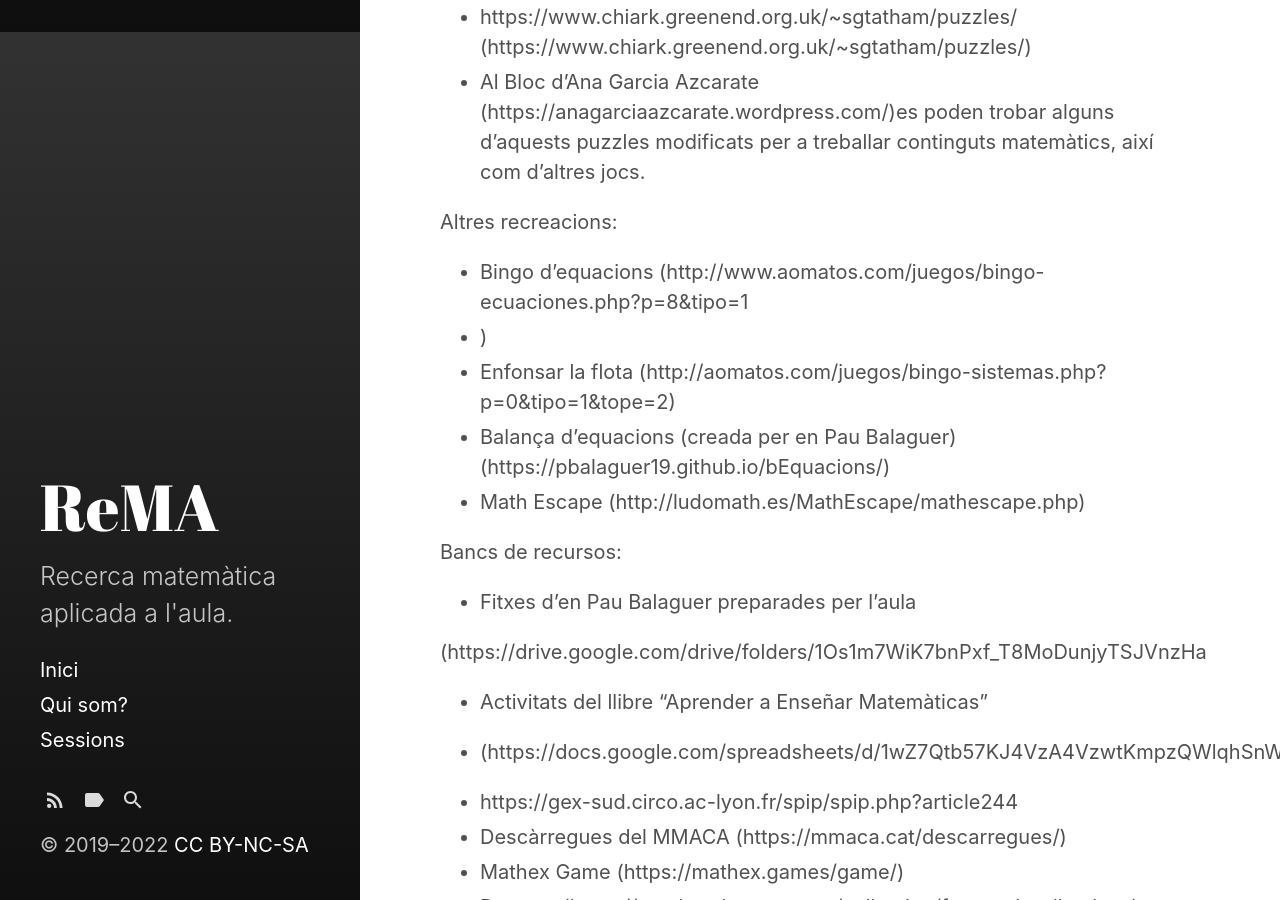
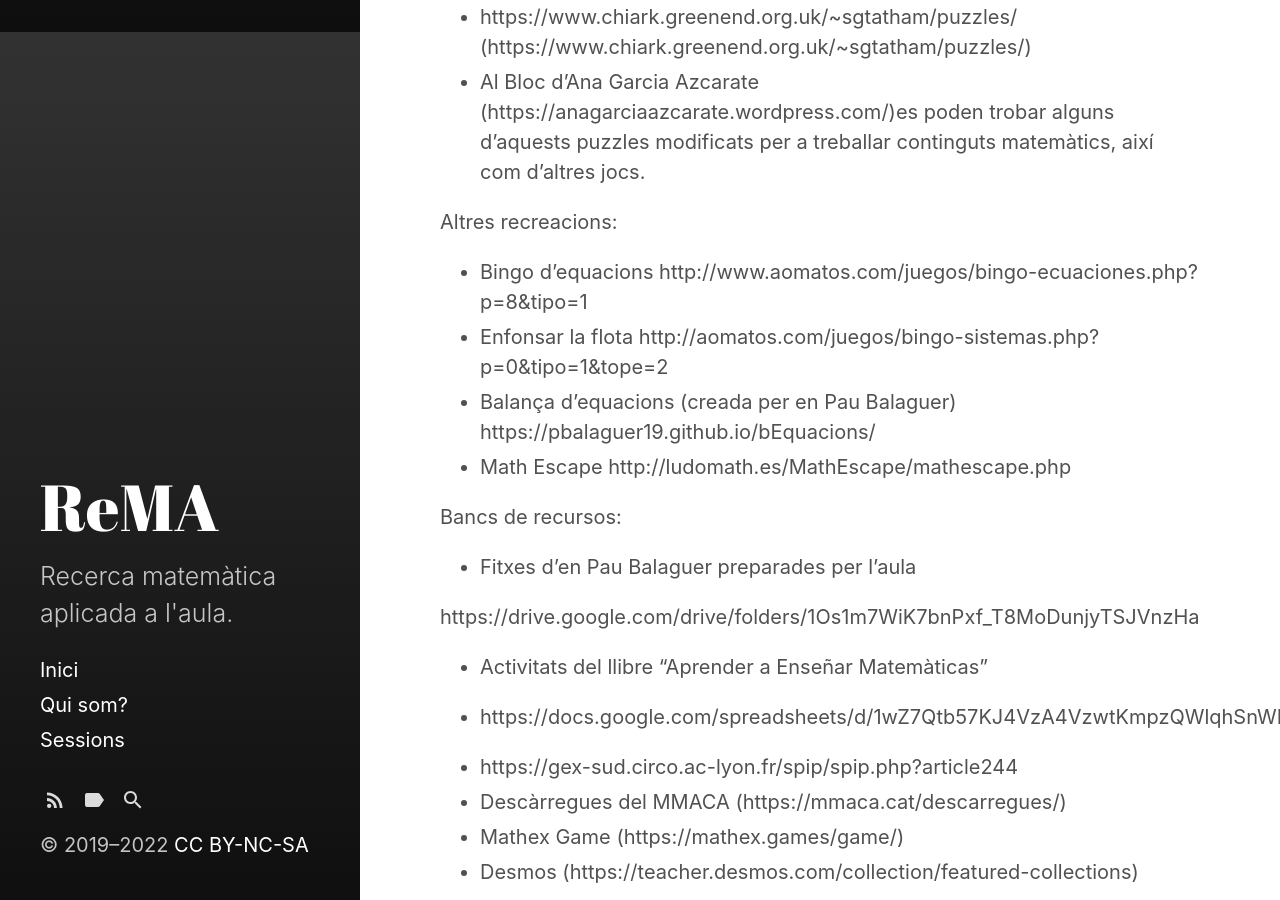
Before and after one commit to grup-rema/grup-rema.github.io, a Jekyll site: the page built from _posts/2022-11-29-contextos lúdics per treballar matemàtiques.md, in a window 1280 px wide and 900 px high, scrolled down 1768 px. Built offline with Jekyll 4.4.1, drawn with Linux system fonts in a browser that asks for light colours.

```diff
--- a/_posts/2022-11-29-contextos lúdics per treballar matemàtiques.md
+++ b/_posts/2022-11-29-contextos lúdics per treballar matemàtiques.md
@@ -52,20 +52,19 @@ Un apartat diferent han tingut els passatemps i puzzles, els quals existeixen mo
 -	Al Bloc d'Ana Garcia Azcarate (https://anagarciaazcarate.wordpress.com/)es poden trobar alguns d’aquests puzzles modificats per a treballar continguts matemàtics, així com d’altres jocs.
 
 Altres recreacions:
--	Bingo d'equacions (http://www.aomatos.com/juegos/bingo-ecuaciones.php?p=8&tipo=1
--	)
--	Enfonsar la flota (http://aomatos.com/juegos/bingo-sistemas.php?p=0&tipo=1&tope=2)
--	Balança d'equacions (creada per en Pau Balaguer) (https://pbalaguer19.github.io/bEquacions/)
--	Math Escape (http://ludomath.es/MathEscape/mathescape.php)
+-	Bingo d'equacions http://www.aomatos.com/juegos/bingo-ecuaciones.php?p=8&tipo=1
+-	Enfonsar la flota http://aomatos.com/juegos/bingo-sistemas.php?p=0&tipo=1&tope=2
+-	Balança d'equacions (creada per en Pau Balaguer) https://pbalaguer19.github.io/bEquacions/
+-	Math Escape http://ludomath.es/MathEscape/mathescape.php
 
 Bancs de recursos:
 -	Fitxes d'en Pau Balaguer preparades per l'aula
 
-(https://drive.google.com/drive/folders/1Os1m7WiK7bnPxf_T8MoDunjyTSJVnzHa
+https://drive.google.com/drive/folders/1Os1m7WiK7bnPxf_T8MoDunjyTSJVnzHa
 
 -	Activitats del llibre "Aprender a Enseñar Matemàticas"
 
--	(https://docs.google.com/spreadsheets/d/1wZ7Qtb57KJ4VzA4VzwtKmpzQWlqhSnWMEZWvmXRudi4/edit#gid=0
+-	https://docs.google.com/spreadsheets/d/1wZ7Qtb57KJ4VzA4VzwtKmpzQWlqhSnWMEZWvmXRudi4/edit#gid=0
 
 -	https://gex-sud.circo.ac-lyon.fr/spip/spip.php?article244
 -	Descàrregues del MMACA (https://mmaca.cat/descarregues/)
```
